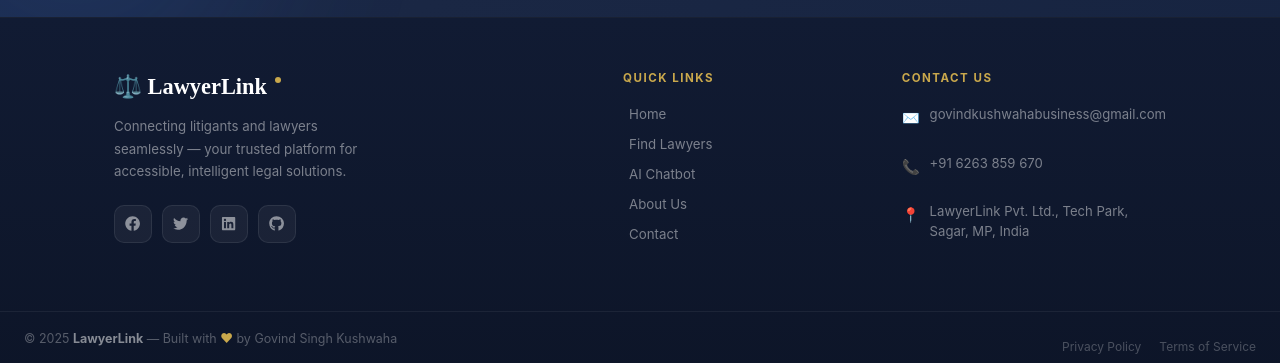
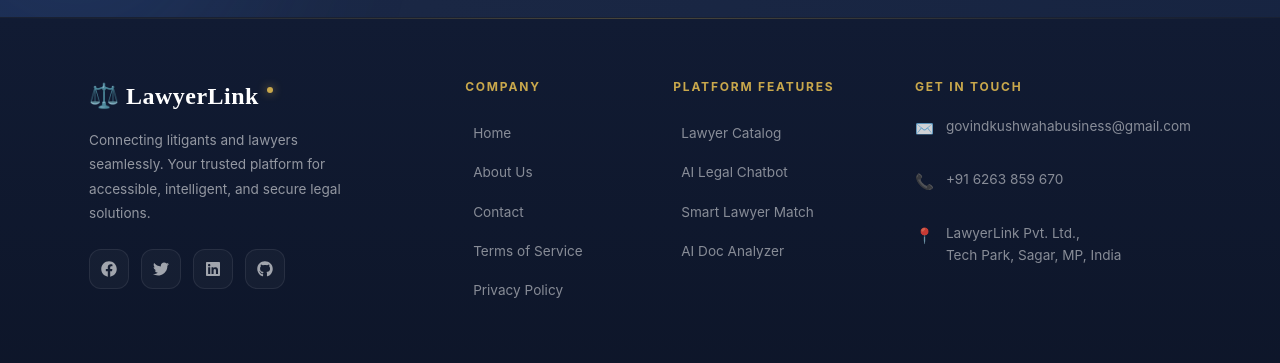
Before and after one commit to govindkushwaha626385/LawyerLink, a React (Create React App) app in the folder frontend/: page / in a window 1280 px wide. Shown: the part 1076-1439 px from the top of the page. Built offline with nearby package versions, Linux system fonts and the light colour scheme; no server answers.

Commit message:
Update Footer UI

```diff
--- a/frontend/src/components/Footer.js
+++ b/frontend/src/components/Footer.js
@@ -5,10 +5,17 @@ import { FaFacebook, FaTwitter, FaLinkedin, FaGithub } from "react-icons/fa";
 export default function Footer() {
   const quickLinks = [
     { label: "Home", href: "/" },
-    { label: "Find Lawyers", href: "/catalog" },
-    { label: "AI Chatbot", href: "/chatbot" },
     { label: "About Us", href: "/about" },
     { label: "Contact", href: "/contact" },
+    { label: "Terms of Service", href: "/terms" },
+    { label: "Privacy Policy", href: "/privacy" },
+  ];
+
+  const featuresLinks = [
+    { label: "Lawyer Catalog", href: "/catalog" },
+    { label: "AI Legal Chatbot", href: "/chatbot" },
+    { label: "Smart Lawyer Match", href: "/smart-match" },
+    { label: "AI Doc Analyzer", href: "/document-analyzer" },
   ];
 
   const socialLinks = [
@@ -23,56 +30,61 @@ export default function Footer() {
       <style>{`
         .ft-footer {
           background: linear-gradient(180deg, #111b33 0%, #0d1528 100%);
-          padding: 52px 0 0; font-family: 'Inter', sans-serif;
+          padding: 60px 0 0; font-family: 'Inter', sans-serif;
           margin-top: auto; border-top: 1px solid rgba(255,255,255,0.05);
+          position: relative; overflow: hidden;
         }
-        .ft-container { max-width: 1100px; margin: 0 auto; padding: 0 24px; }
-        .ft-grid { display: grid; grid-template-columns: 2fr 1fr 1fr; gap: 48px; padding-bottom: 40px; }
-        @media (max-width: 768px) { .ft-grid { grid-template-columns: 1fr 1fr; gap: 32px; } }
-        @media (max-width: 480px) { .ft-grid { grid-template-columns: 1fr; } }
+        .ft-footer::before {
+          content: ''; position: absolute; top: 0; left: 0; right: 0; height: 1px;
+          background: linear-gradient(90deg, transparent, rgba(201,168,76,0.3), transparent);
+        }
+        .ft-container { max-width: 1150px; margin: 0 auto; padding: 0 24px; position: relative; z-index: 1; }
+        .ft-grid { display: grid; grid-template-columns: 2fr 1fr 1.2fr 1.2fr; gap: 40px; padding-bottom: 50px; }
+        @media (max-width: 992px) { .ft-grid { grid-template-columns: 1fr 1fr; gap: 40px; } }
+        @media (max-width: 576px) { .ft-grid { grid-template-columns: 1fr; gap: 32px; } }
 
         /* Brand col */
-        .ft-brand { font-family: 'Playfair Display', serif; font-size: 1.4rem; font-weight: 800; color: white; margin-bottom: 12px; display: flex; align-items: center; gap: 8px; }
-        .ft-brand-dot { display: inline-block; width: 6px; height: 6px; background: #c9a84c; border-radius: 50%; margin-bottom: 12px; }
-        .ft-tagline { font-size: 0.83rem; color: rgba(255,255,255,0.45); line-height: 1.7; max-width: 260px; margin-bottom: 22px; }
-        .ft-socials { display: flex; gap: 10px; }
+        .ft-brand { font-family: 'Playfair Display', serif; font-size: 1.5rem; font-weight: 800; color: white; margin-bottom: 14px; display: flex; align-items: center; gap: 8px; letter-spacing: 0.5px; }
+        .ft-brand-dot { display: inline-block; width: 6px; height: 6px; background: #c9a84c; border-radius: 50%; margin-bottom: 12px; box-shadow: 0 0 10px rgba(201,168,76,0.8); }
+        .ft-tagline { font-size: 0.85rem; color: rgba(255,255,255,0.55); line-height: 1.8; max-width: 280px; margin-bottom: 24px; }
+        .ft-socials { display: flex; gap: 12px; }
         .ft-social-btn {
-          width: 38px; height: 38px; border-radius: 10px;
+          width: 40px; height: 40px; border-radius: 12px;
           display: flex; align-items: center; justify-content: center;
-          background: rgba(255,255,255,0.05); border: 1px solid rgba(255,255,255,0.08);
-          color: rgba(255,255,255,0.5); font-size: 0.95rem;
-          cursor: pointer; transition: all 0.25s ease; text-decoration: none;
+          background: rgba(255,255,255,0.03); border: 1px solid rgba(255,255,255,0.08);
+          color: rgba(255,255,255,0.6); font-size: 1rem;
+          cursor: pointer; transition: all 0.3s cubic-bezier(0.4, 0, 0.2, 1); text-decoration: none;
         }
-        .ft-social-btn:hover { background: #c9a84c; color: #1a2744; border-color: #c9a84c; transform: translateY(-3px); box-shadow: 0 6px 16px rgba(201,168,76,0.3); }
+        .ft-social-btn:hover { background: linear-gradient(135deg, #c9a84c, #e8c96d); color: #1a2744; border-color: transparent; transform: translateY(-4px); box-shadow: 0 8px 20px rgba(201,168,76,0.35); }
 
         /* Col headers */
-        .ft-col-title { font-size: 0.72rem; text-transform: uppercase; letter-spacing: 1.5px; color: #c9a84c; font-weight: 700; margin-bottom: 18px; }
+        .ft-col-title { font-size: 0.75rem; text-transform: uppercase; letter-spacing: 1.8px; color: #c9a84c; font-weight: 700; margin-bottom: 20px; }
 
         /* Quick links */
         .ft-links { list-style: none; padding: 0; margin: 0; }
-        .ft-link-item { margin-bottom: 10px; }
+        .ft-link-item { margin-bottom: 12px; }
         .ft-link {
-          color: rgba(255,255,255,0.45); font-size: 0.83rem; text-decoration: none;
-          transition: all 0.2s ease; display: flex; align-items: center; gap: 6px;
+          color: rgba(255,255,255,0.5); font-size: 0.85rem; text-decoration: none;
+          transition: all 0.25s ease; display: inline-flex; align-items: center; gap: 8px;
         }
-        .ft-link::before { content: ''; display: block; width: 0; height: 1px; background: #c9a84c; transition: width 0.2s ease; }
-        .ft-link:hover { color: #c9a84c; padding-left: 8px; }
-        .ft-link:hover::before { width: 12px; }
+        .ft-link::before { content: ''; display: block; width: 0; height: 1.5px; background: #c9a84c; transition: width 0.25s ease; }
+        .ft-link:hover { color: #ffffff; padding-left: 6px; }
+        .ft-link:hover::before { width: 14px; }
 
         /* Contact col */
-        .ft-contact-item { display: flex; align-items: flex-start; gap: 10px; margin-bottom: 13px; }
-        .ft-contact-icon { font-size: 0.9rem; margin-top: 2px; flex-shrink: 0; }
-        .ft-contact-text { font-size: 0.82rem; color: rgba(255,255,255,0.45); line-height: 1.5; }
-        .ft-contact-text a { color: rgba(255,255,255,0.45); text-decoration: none; transition: color 0.2s; }
+        .ft-contact-item { display: flex; align-items: flex-start; gap: 12px; margin-bottom: 16px; }
+        .ft-contact-icon { font-size: 0.95rem; margin-top: 2px; flex-shrink: 0; color: rgba(255,255,255,0.8); }
+        .ft-contact-text { font-size: 0.85rem; color: rgba(255,255,255,0.5); line-height: 1.6; }
+        .ft-contact-text a { color: rgba(255,255,255,0.5); text-decoration: none; transition: color 0.2s; }
         .ft-contact-text a:hover { color: #c9a84c; }
 
         /* Bottom bar */
-        .ft-bottom { border-top: 1px solid rgba(255,255,255,0.06); padding: 18px 24px; display: flex; justify-content: space-between; align-items: center; flex-wrap: wrap; gap: 10px; }
-        .ft-copy { font-size: 0.78rem; color: rgba(255,255,255,0.3); }
-        .ft-copy strong { color: rgba(255,255,255,0.5); }
-        .ft-copy span { color: #c9a84c; }
-        .ft-policy-links { display: flex; gap: 18px; }
-        .ft-policy-link { font-size: 0.75rem; color: rgba(255,255,255,0.25); text-decoration: none; transition: color 0.2s; }
+        .ft-bottom { border-top: 1px solid rgba(255,255,255,0.06); padding: 22px 24px; display: flex; justify-content: space-between; align-items: center; flex-wrap: wrap; gap: 14px; background: rgba(0,0,0,0.15); }
+        .ft-copy { font-size: 0.8rem; color: rgba(255,255,255,0.4); margin: 0; }
+        .ft-copy strong { color: rgba(255,255,255,0.6); font-weight: 600; }
+        .ft-copy span { color: #c9a84c; font-size: 0.9rem; }
+        .ft-policy-links { display: flex; gap: 24px; }
+        .ft-policy-link { font-size: 0.78rem; color: rgba(255,255,255,0.35); text-decoration: none; transition: color 0.2s; }
         .ft-policy-link:hover { color: #c9a84c; }
       `}</style>
 
@@ -83,7 +95,7 @@ export default function Footer() {
             <div>
               <div className="ft-brand">⚖️ LawyerLink <span className="ft-brand-dot" /></div>
               <p className="ft-tagline">
-                Connecting litigants and lawyers seamlessly — your trusted platform for accessible, intelligent legal solutions.
+                Connecting litigants and lawyers seamlessly. Your trusted platform for accessible, intelligent, and secure legal solutions.
               </p>
               <div className="ft-socials">
                 {socialLinks.map((s, i) => (
@@ -94,7 +106,7 @@ export default function Footer() {
 
             {/* Quick Links */}
             <div>
-              <p className="ft-col-title">Quick Links</p>
+              <p className="ft-col-title">Company</p>
               <ul className="ft-links">
                 {quickLinks.map((link, i) => (
                   <li key={i} className="ft-link-item">
@@ -104,9 +116,21 @@ export default function Footer() {
               </ul>
             </div>
 
+            {/* Features Links */}
+            <div>
+              <p className="ft-col-title">Platform Features</p>
+              <ul className="ft-links">
+                {featuresLinks.map((link, i) => (
+                  <li key={i} className="ft-link-item">
+                    <Link to={link.href} className="ft-link">{link.label}</Link>
+                  </li>
+                ))}
+              </ul>
+            </div>
+
             {/* Contact */}
             <div>
-              <p className="ft-col-title">Contact Us</p>
+              <p className="ft-col-title">Get in Touch</p>
               <div className="ft-contact-item">
                 <span className="ft-contact-icon">✉️</span>
                 <p className="ft-contact-text">
@@ -119,7 +143,7 @@ export default function Footer() {
               </div>
               <div className="ft-contact-item">
                 <span className="ft-contact-icon">📍</span>
-                <p className="ft-contact-text">LawyerLink Pvt. Ltd., Tech Park, Sagar, MP, India</p>
+                <p className="ft-contact-text">LawyerLink Pvt. Ltd.,<br/>Tech Park, Sagar, MP, India</p>
               </div>
             </div>
           </div>
```
